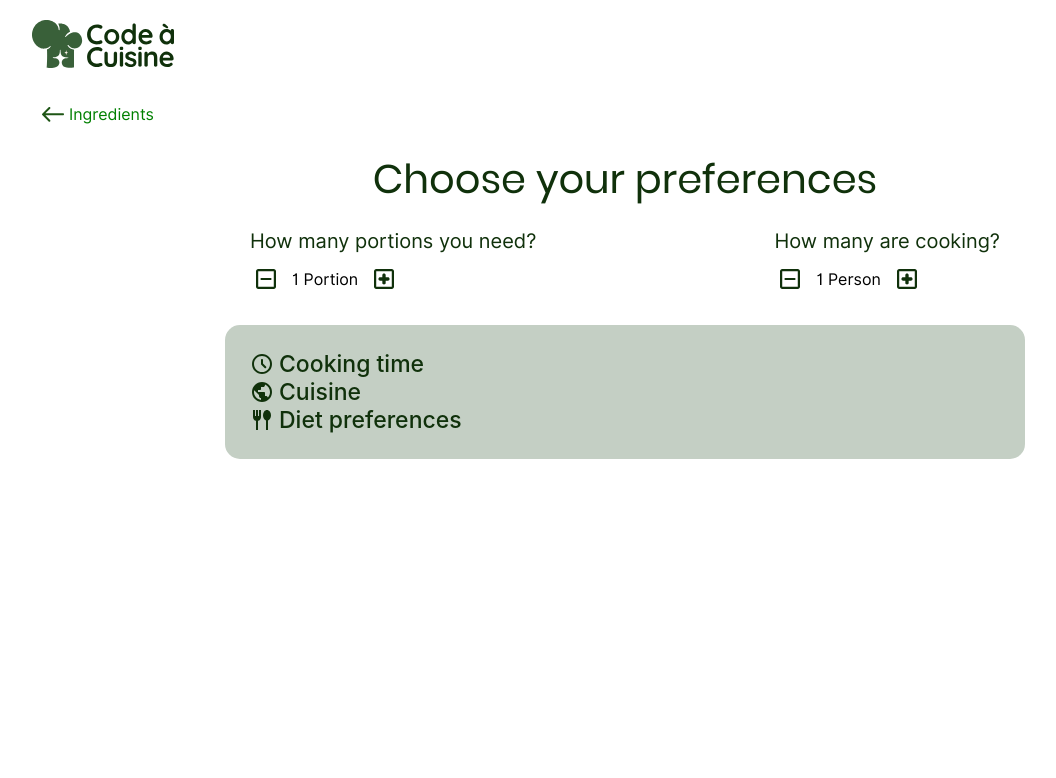
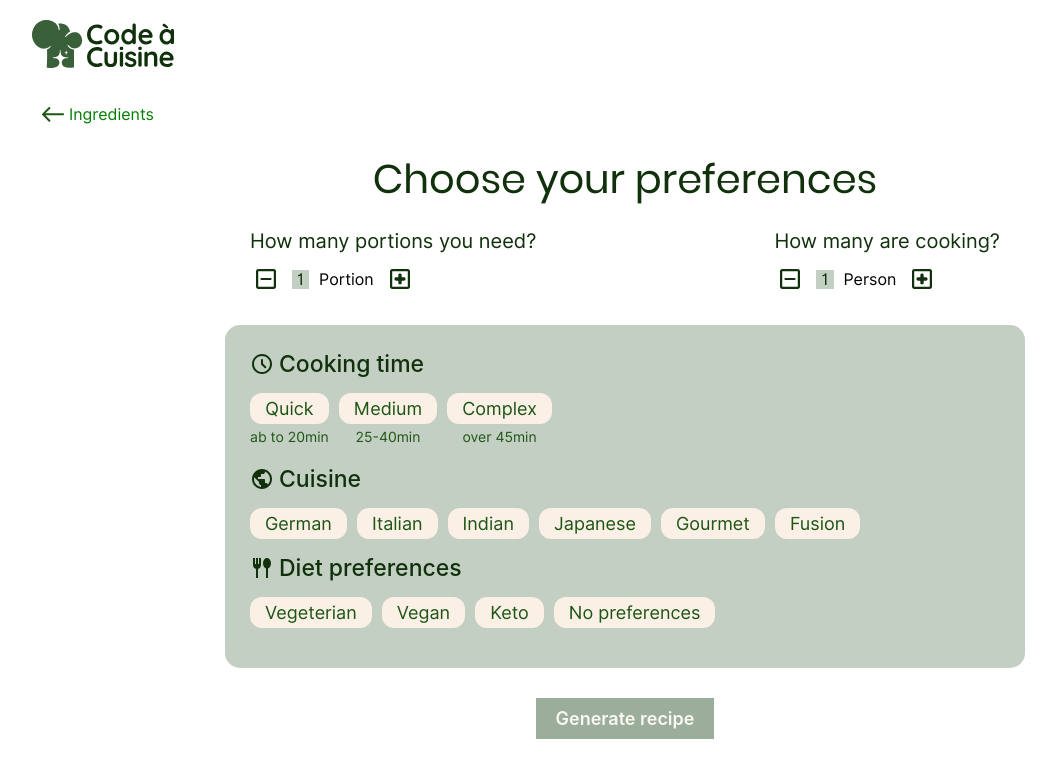
Before and after one commit to Alakovic/code-cousine, an Angular app: page /preferences in a window 1280 px wide. Shown: the top 778 px of the page, without its empty margins (15-1071 px from the left). Built offline with nearby package versions, Linux system fonts and the light colour scheme; a web font is replaced by a local one.

Commit message:
data ready to be sent to AI

```diff
--- a/src/app/shared/components/recipe-preferences/recipe-preferences.html
+++ b/src/app/shared/components/recipe-preferences/recipe-preferences.html
@@ -6,7 +6,7 @@
         <p class="btn__text btn__text--previous">Ingredients</p>
       </button>
       <h1 class="preference__title">Choose your preferences</h1>
-      <form class="preference__form">
+      <div class="preference__form">
         <div class="preference__how-many">
           <div class="preference__portions">
             <span>How many portions you need?</span>
@@ -26,7 +26,11 @@
                   />
                 </svg>
               </button>
-              <div class="preference__value">{{ portions }} Portion{{ portions > 1 ? 's' : '' }}</div>
+              <div class="preference__value">
+                <span class="preference__number">{{ portions }}</span> Portion{{
+                  portions > 1 ? 's' : ''
+                }}
+              </div>
               <button (click)="increase('portions')" type="button" class="btn btn--plus">
                 <svg
                   class="btn__icon"
@@ -62,8 +66,17 @@
                   />
                 </svg>
               </button>
-              <div class="preference__value">{{ chefs }} Person{{ chefs > 1 ? 's' : '' }}</div>
-              <button (click)="increase('chefs')" type="button" class="btn btn--plus" [disabled] = "chefs === 4">
+              <div class="preference__value">
+                <span class="preference__number">{{ chefs }} </span> Person{{
+                  chefs > 1 ? 's' : ''
+                }}
+              </div>
+              <button
+                (click)="increase('chefs')"
+                type="button"
+                class="btn btn--plus"
+                [disabled]="chefs === 4"
+              >
                 <svg
                   class="btn__icon"
                   width="28"
@@ -83,16 +96,111 @@
         </div>
         <div class="preference__settings">
           <div class="preference__time">
-            <span class="preference__span"> <img src="/assets/img/clock.svg" alt="clock">Cooking time</span>
+            <span class="preference__span">
+              <img src="/assets/img/clock.svg" alt="clock" />Cooking time</span
+            >
+            <div class="preference__options">
+              <div class="preference__option-wrapper">
+                <label>
+                  <input type="radio" name="time" value="quick" [(ngModel)]="time" />
+                  <span class="preference__option"> Quick </span>
+                </label>
+                <small>ab to 20min</small>
+              </div>
+              <div class="preference__option-wrapper">
+                <label>
+                  <input type="radio" name="time" value="medium" [(ngModel)]="time" />
+                  <span class="preference__option"> Medium </span>
+                </label>
+                <small>25-40min</small>
+              </div>
+              <div class="preference__option-wrapper">
+                <label>
+                  <input type="radio" name="time" value="complex" [(ngModel)]="time" />
+                  <span class="preference__option"> Complex </span>
+                </label>
+                <small>over 45min</small>
+              </div>
+            </div>
           </div>
           <div class="preference__cuisine">
-            <span class="preference__span"> <img src="/assets/img/public.svg" alt="clock">Cuisine</span>
+            <span class="preference__span">
+              <img src="/assets/img/public.svg" alt="clock" />Cuisine</span
+            >
+            <div class="preference__options">
+                <div class="preference__option-wrapper">
+                  <label>
+                    <input type="radio" name="cuisine" value="german" [(ngModel)]="cuisine" />
+                    <span class="preference__option"> German </span>
+                  </label>
+                </div>
+              <div class="preference__option-wrapper">
+                <label>
+                  <input type="radio" name="cuisine" value="italian" [(ngModel)]="cuisine" />
+                  <span class="preference__option"> Italian </span>
+                </label>
+              </div>
+              <div class="preference__option-wrapper">
+                <label>
+                  <input type="radio" name="cuisine" value="indian" [(ngModel)]="cuisine" />
+                  <span class="preference__option"> Indian </span>
+                </label>
+              </div>
+              <div class="preference__option-wrapper">
+                <label>
+                  <input type="radio" name="cuisine" value="japanese" [(ngModel)]="cuisine" />
+                  <span class="preference__option"> Japanese </span>
+                </label>
+              </div>
+              <div class="preference__option-wrapper">
+                <label>
+                  <input type="radio" name="cuisine" value="gourmet" [(ngModel)]="cuisine" />
+                  <span class="preference__option"> Gourmet </span>
+                </label>
+              </div>
+              <div class="preference__option-wrapper">
+                <label>
+                  <input type="radio" name="cuisine" value="fusion" [(ngModel)]="cuisine" />
+                  <span class="preference__option"> Fusion </span>
+                </label>
+              </div>
+
+            </div>
           </div>
           <div class="preference__diet">
-            <span class="preference__span"> <img src="/assets/img/fork_spoon.svg" alt="clock">Diet preferences</span>
+            <span class="preference__span">
+              <img src="/assets/img/fork_spoon.svg" alt="clock" />Diet preferences</span
+            >
+            <div class="preference__options">
+               <div class="preference__option-wrapper">
+                <label>
+                  <input type="radio" name="diet" value="vegeterian" [(ngModel)]="diet" />
+                  <span class="preference__option"> Vegeterian </span>
+                </label>
+              </div>
+              <div class="preference__option-wrapper">
+                <label>
+                  <input type="radio" name="diet" value="vegan" [(ngModel)]="diet" />
+                  <span class="preference__option"> Vegan </span>
+                </label>
+              </div>
+              <div class="preference__option-wrapper">
+                <label>
+                  <input type="radio" name="diet" value="keto" [(ngModel)]="diet" />
+                  <span class="preference__option"> Keto </span>
+                </label>
+              </div>
+              <div class="preference__option-wrapper">
+                <label>
+                  <input type="radio" name="diet" value="none" [(ngModel)]="diet" />
+                  <span class="preference__option"> No preferences </span>
+                </label>
+              </div>
+            </div>
           </div>
         </div>
-      </form>
+        <button class="btn btn--generate" [disabled]="!isValid()" (click)="generateRecipe()">Generate recipe</button>
+      </div>
     </div>
   </div>
 </section>
--- a/src/app/shared/components/recipe-preferences/recipe-preferences.ts
+++ b/src/app/shared/components/recipe-preferences/recipe-preferences.ts
@@ -1,17 +1,23 @@
-import { Component } from '@angular/core';
+import { Component, inject } from '@angular/core';
 import { RouterLink } from "@angular/router";
-import { CounterType } from '../../types/recipe_types';
+import { CounterType, CuisineType, DietType, TimeType } from '../../types/recipe_types';
+import { FormsModule } from '@angular/forms';
+import { RecipeService } from '../../service/recipe_service';
 
 @Component({
   selector: 'app-recipe-preferences',
-  imports: [RouterLink],
+  imports: [RouterLink, FormsModule],
   templateUrl: './recipe-preferences.html',
-  styleUrl: './recipe-preferences.scss',
+  styleUrls: ['./recipe-preferences.scss'],
 })
 export class RecipePreferences {
 
   portions: number = 1;
   chefs: number = 1;
+  time: TimeType = null;
+  cuisine: CuisineType = null;
+  diet: DietType = null;
+  recipeService = inject(RecipeService);
 
   increase(type:CounterType) {
     if (type === 'portions') {
@@ -28,4 +34,22 @@ export class RecipePreferences {
       this.chefs--;
     }
   }
+
+  isValid(): boolean {
+    return this.time !== null && this.cuisine !== null && this.diet !== null && this.portions > 0 && this.chefs > 0;
+  }
+
+  generateRecipe() {
+    if (this.isValid()) {
+     let recipe = {
+      ingredients: this.recipeService.ingredients,
+      portions: this.portions,
+      chefs: this.chefs,
+      time: this.time,
+      cuisine: this.cuisine,
+      diet: this.diet
+     }
+     this.recipeService.generateRecipe(recipe);
+     }
+  }
 }
--- a/src/app/shared/service/recipe_service.ts
+++ b/src/app/shared/service/recipe_service.ts
@@ -12,5 +12,8 @@ export class RecipeService {
 
   units : Unit[] = ['piece', 'ml', 'gram'];
 
-
+  generateRecipe(data:any){
+    console.log('Sending to AI:', data );
+    // Later this will be the logic to send the data to the AI and get the recipe back
+  }
 }
--- a/src/app/shared/types/recipe_types.ts
+++ b/src/app/shared/types/recipe_types.ts
@@ -1,2 +1,5 @@
 export type Unit = 'piece' | 'ml' | 'gram';
 export type CounterType = 'portions' | 'chefs';
+export type TimeType = 'quick' | 'medium' | 'complex' | null;
+export type CuisineType = 'german' | 'italian' | 'indian' | 'japanese' | 'gourmet' | 'fusion' | null;
+export type DietType = 'vegeterian' | 'vegan' | 'keto' | 'none' | null;
--- a/src/style/abstracts/_variables.scss
+++ b/src/style/abstracts/_variables.scss
@@ -20,6 +20,8 @@ $btn-primary-creme:#faf0e6;
 $btn-primary-creme-hover: #fae0c5;
 $btn-secondary: #ebefeb;
 $btn-tertialy : #577450;
+$btn-text-green: #1e5515;
+$btn-active:#B7C5B7;
 
 // Card colors
 $bg-green-card: #c4cfc4;
--- a/src/style/components/_button.scss
+++ b/src/style/components/_button.scss
@@ -15,7 +15,7 @@
   justify-content: center;
   gap: 5px;
 
-  &:hover {
+  &:not(:disabled):hover {
     background-color: v.$btn-primary-creme-hover;
     transform: scale(1.05);
   }
@@ -85,7 +85,6 @@
     border-radius: 5px;
     &:hover {
       transform: none;
-
     }
   }
 
@@ -105,6 +104,20 @@
     }
   }
 
+  &--generate {
+    margin-top: 10px;
+    align-self: center;
+    background-color: v.$btn-primary-green;
+    color: v.$text-white;
+    &:not(:disabled):hover {
+      background-color: v.$btn-primary-green-hover;
+    }
+    &:disabled {
+      cursor: not-allowed;
+      opacity: 0.5;
+    }
+  }
+
   &__text {
     font-weight: 400;
     color: v.$text-green-dark;
--- a/src/style/pages/_preference.scss
+++ b/src/style/pages/_preference.scss
@@ -52,11 +52,24 @@
     padding: 25px;
   }
 
+  &__value {
+    display: flex;
+    align-items: center;
+  }
+
+  &__number {
+    background-color: v.$bg-green-card;
+    margin-right: 10px;
+    padding-inline: 5px;
+    color: v.$text-green-dark;
+  }
+
   &__time,
   &__cuisine,
   &__diet {
     display: flex;
     gap: 10px;
+    flex-direction: column;
   }
 
   &__span {
@@ -66,5 +79,45 @@
     display: flex;
     align-items: center;
     gap: 5px;
+    padding-bottom: 10px;
+  }
+  &__options {
+    display: flex;
+    gap: 10px;
+    flex-direction: row;
+  }
+
+  &__option-wrapper {
+    display: flex;
+    flex-direction: column;
+    align-items: center;
+    gap: 10px;
+    padding-bottom: 20px;
+    > label {
+      > input {
+        display: none;
+      }
+      >input:checked + .preference__option {
+        background-color: v.$btn-active;
+      }
+    }
+    >small{
+      color:v.$btn-text-green;
+      font-size: 14px;
+    }
+  }
+
+  &__option {
+    padding: 5px 15px;
+    border-radius: 12px;
+    background-color: v.$btn-primary-creme;
+    color: v.$btn-text-green;
+    cursor: pointer;
+    transition: all 0.2s ease;
+    text-align: center;
+    font-size: 18px;
+    &:hover {
+      background-color: v.$btn-primary-creme-hover;
+    }
   }
 }
```
